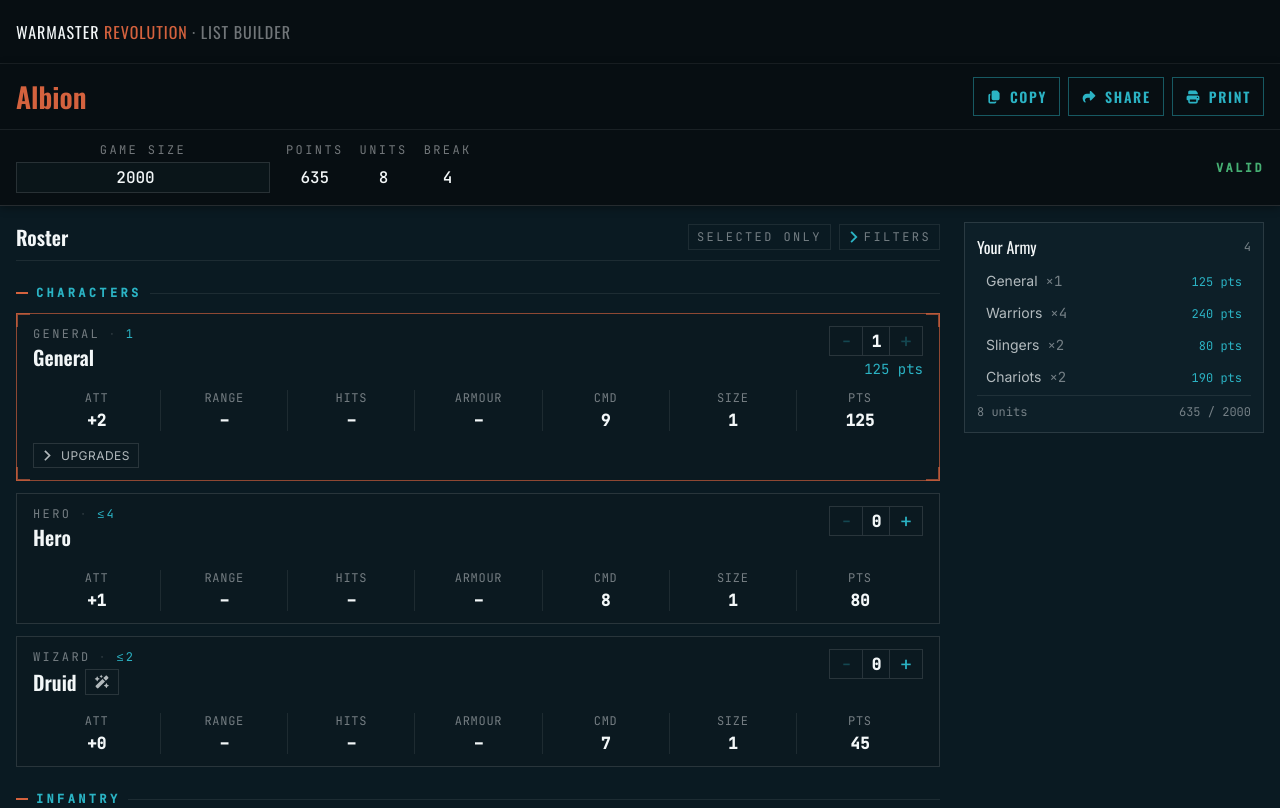
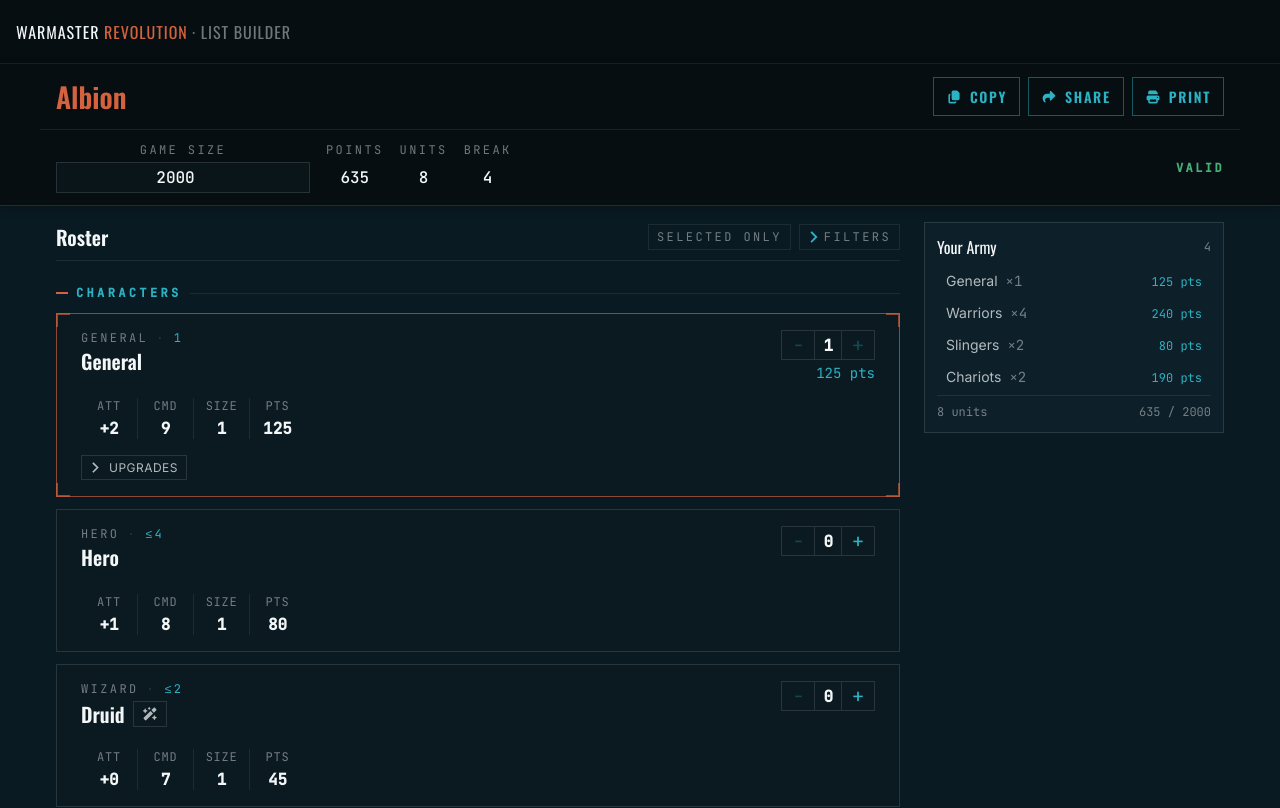
Before and after one commit to cckarchev/wmr-list-builder, a React (Vite) app: page /build/albion in a window 1280 px wide. Shown: the top 808 px of the page. Built offline with nearby package versions, Linux system fonts and the light colour scheme.

Commit message:
feat: improve layout spacing

```diff
--- a/src/components/army/BuildHeader.tsx
+++ b/src/components/army/BuildHeader.tsx
@@ -25,6 +25,11 @@ const TitleZone = styled.div`
   align-items: center;
   gap: ${({ theme }) => `${theme.space[2]}px ${theme.space[4]}px`};
   padding: ${({ theme }) => `${theme.space[3]}px ${theme.space[4]}px`};
+  /* The header bar is full-bleed; its content is centered to the same width as
+     the page body so the title lines up with the roster below. */
+  width: 100%;
+  max-width: ${({ theme }) => theme.layout.maxWidth};
+  margin-inline: auto;
 `;
 
 const ArmyName = styled.h1`
@@ -90,6 +95,9 @@ const Strip = styled.div`
   gap: ${({ theme }) => `${theme.space[2]}px ${theme.space[4]}px`};
   padding: ${({ theme }) => `${theme.space[3]}px ${theme.space[4]}px`};
   border-top: 1px solid ${({ theme }) => theme.color.border.divider};
+  width: 100%;
+  max-width: ${({ theme }) => theme.layout.maxWidth};
+  margin-inline: auto;
 `;
 
 const Stat = styled.div`
--- a/src/components/army/UnitCard.tsx
+++ b/src/components/army/UnitCard.tsx
@@ -28,6 +28,13 @@ const Card = styled.div<{ $selected: boolean; $invalid: boolean }>`
   gap: ${({ theme }) => `${theme.space[3]}px`};
   padding: ${({ theme }) => `${theme.space[3]}px ${theme.space[4]}px`};
   background: ${({ theme }) => theme.color.bg.panel};
+
+  /* More interior breathing room on wider screens, where the card has space to
+     spare; mobile stays compact. */
+  @media (min-width: ${({ theme }) => theme.breakpoint.md}) {
+    gap: ${({ theme }) => `${theme.space[4]}px`};
+    padding: ${({ theme }) => `${theme.space[4]}px ${theme.space[5]}px`};
+  }
   border: 1px solid
     ${({ theme, $selected, $invalid }) =>
       $invalid
@@ -266,7 +273,7 @@ export default function UnitCard({ unitId }: UnitCardProps) {
         command={unit.command}
         size={unit.size}
         points={unit.points}
-        showCommand={isCharacter(unit.type)}
+        character={isCharacter(unit.type)}
       />
       <Meta>
         {hasUpgrades && (
--- a/src/components/ui/StatLine.tsx
+++ b/src/components/ui/StatLine.tsx
@@ -9,14 +9,22 @@ export interface StatLineProps {
   command?: number;
   size?: number;
   points?: StatValue;
-  /** Whether to render the Cmd column. Only characters carry a Command value. */
-  showCommand?: boolean;
+  /**
+   * Whether this unit is a character (General/Hero/Wizard). Characters carry a
+   * Command value but never Range/Hits/Armour, so they show Att/Cmd/Size/Pts;
+   * everyone else shows Att/Range/Hits/Armour/Size/Pts.
+   */
+  character?: boolean;
 }
 
 const StatTable = styled.div`
   display: grid;
   grid-auto-flow: column;
-  grid-auto-columns: minmax(0, 1fr);
+  /* Fixed-width columns packed from the left (rather than stretch-to-fill) so a
+     character's shorter row stays compact instead of ballooning, and the Att
+     column lines up card-to-card. */
+  grid-auto-columns: minmax(0, 3.5rem);
+  justify-content: start;
   align-items: end;
 `;
 
@@ -60,19 +68,22 @@ export default function StatLine({
   command,
   size,
   points,
-  showCommand = true,
+  character = false,
 }: StatLineProps) {
   const cells: Array<{ label: string; value: string }> = [];
 
-  // Always render every column (filling absent stats with "–") so the grid
-  // lines up consistently across units regardless of which stats they have.
-  // Cmd is the exception: only characters carry a Command value, so it's
-  // omitted entirely for everyone else.
+  // Characters and troops carry disjoint stat sets, so each shows only its own.
+  // Characters: Att / Cmd / Size / Pts (no character has Range/Hits/Armour).
+  // Troops: Att / Range / Hits / Armour / Size / Pts (no Cmd). Absent stats
+  // within a set still render as "–" so the columns line up across units.
   cells.push({ label: 'Att', value: stat(attack) });
-  cells.push({ label: 'Range', value: stat(range) });
-  cells.push({ label: 'Hits', value: stat(hits) });
-  cells.push({ label: 'Armour', value: stat(armour) });
-  if (showCommand) cells.push({ label: 'Cmd', value: stat(command) });
+  if (character) {
+    cells.push({ label: 'Cmd', value: stat(command) });
+  } else {
+    cells.push({ label: 'Range', value: stat(range) });
+    cells.push({ label: 'Hits', value: stat(hits) });
+    cells.push({ label: 'Armour', value: stat(armour) });
+  }
   cells.push({ label: 'Size', value: stat(size) });
   cells.push({ label: 'Pts', value: stat(points) });
 
--- a/src/screens/Build.tsx
+++ b/src/screens/Build.tsx
@@ -27,6 +27,11 @@ const Grid = styled.div`
   grid-template-columns: 1fr;
   gap: ${({ theme }) => `${theme.space[5]}px`};
   padding: ${({ theme }) => `${theme.space[4]}px`};
+  /* Cap and center the content so it gutters on large screens instead of the
+     (now narrower) cards sprawling edge-to-edge. */
+  width: 100%;
+  max-width: ${({ theme }) => theme.layout.maxWidth};
+  margin-inline: auto;
 
   @media (min-width: ${({ theme }) => theme.breakpoint.md}) {
     grid-template-columns: 1fr minmax(240px, 300px);
@@ -41,6 +46,9 @@ const Controls = styled.div`
 `;
 
 const ArmySummaryMobile = styled.div`
+  width: 100%;
+  max-width: ${({ theme }) => theme.layout.maxWidth};
+  margin-inline: auto;
   padding: ${({ theme }) => `${theme.space[4]}px ${theme.space[4]}px 0`};
 
   @media (min-width: ${({ theme }) => theme.breakpoint.md}) {
--- a/src/theme/theme.ts
+++ b/src/theme/theme.ts
@@ -58,6 +58,9 @@ export const theme = {
   tracking: { label: '0.2em', labelWide: '0.28em', button: '0.12em' },
   shadow: { panel: '0 2px 8px rgba(0,0,0,0.35)' },
   breakpoint: { sm: '480px', md: '768px', lg: '1024px' },
+  // Max content width for centered page containers; beyond this the layout
+  // gutters rather than letting cards sprawl on large screens.
+  layout: { maxWidth: '1200px' },
 } as const;
 
 export type AppTheme = typeof theme;
```
